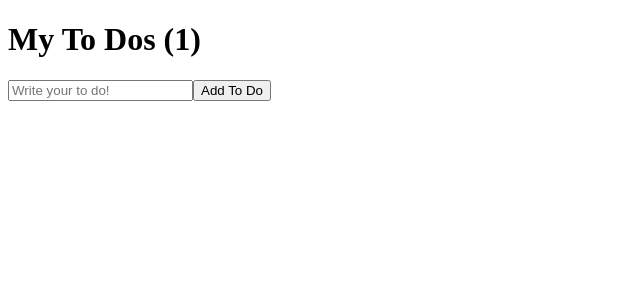
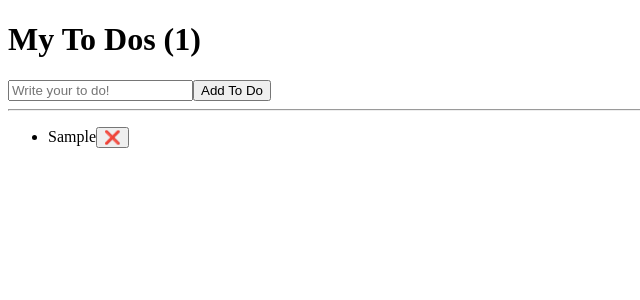
Before and after one commit to ghk0409/react-begins, a React (Create React App) app: page / in a window 1280 px wide. Both pictures are taken after typing "Sample" into the empty fields and a click on the button "Add To Do". Shown: the top 300 px of the page, without its empty margins (0-640 px from the left). Built offline with nearby package versions, Linux system fonts and the light colour scheme; the HTML template or start-up script is replaced by a standard one.

Commit message:
ToDo리스트 UI 표현 및 삭제 버튼 구현

```diff
--- a/src/App.js
+++ b/src/App.js
@@ -16,6 +16,19 @@ function App() {
         setToDos((currentArray) => [toDo, ...currentArray]);
         setToDo("");
     };
+    // :toDo값 삭제
+    const delClick = (index) => {
+        setToDos((currentArray) =>
+            currentArray.filter((_, curIndex) => curIndex !== index)
+        );
+    };
+    // const delClickOnce = (event) => {
+    //     const index = parseInt(event.target.className);
+    //     setToDos((currentArray) =>
+    //         currentArray.filter((_, curIndex) => curIndex !== index)
+    //     );
+    // };
+
     console.log(toDos);
 
     return (
@@ -30,6 +43,18 @@ function App() {
                 />
                 <button>Add To Do</button>
             </form>
+            <hr />
+            <ul>
+                {toDos.map((item, index) => (
+                    <li key={index}>
+                        {item}
+                        <button onClick={() => delClick(index)}>❌</button>
+                        {/* <button className={index} onClick={delClickOnce}>
+                            ❌
+                        </button> */}
+                    </li>
+                ))}
+            </ul>
         </div>
     );
 }
```
